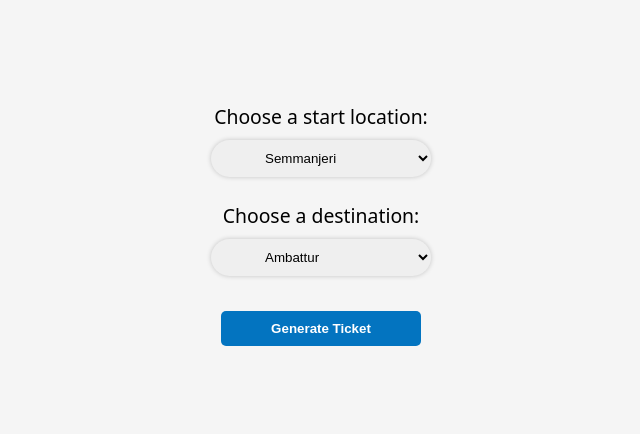
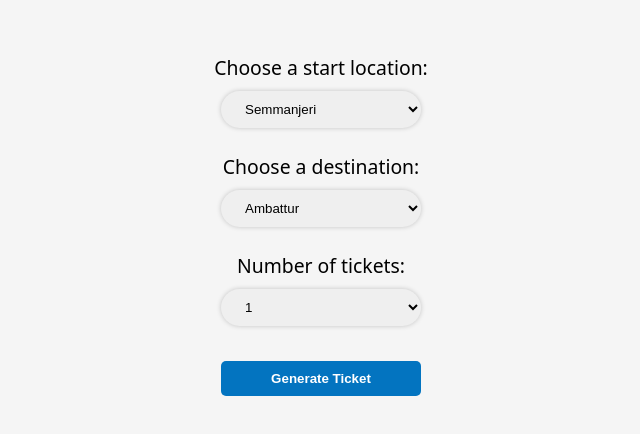
Before and after one commit to pranshuj73/DTIProject, a plain HTML site: page index.html in a window 1280 px wide. Shown: the part 168-602 px from the top of the page, without its empty margins (319-959 px from the left). Drawn offline with Linux system fonts and the light colour scheme.

Commit message:
tiicket quantity

```diff
--- a/index.html
+++ b/index.html
@@ -70,6 +70,15 @@
       <option value="west_mambalam">West Mambalam</option>
     </select>
 
+    <label class="dropdown-label mt-1" for="quantity">Number of tickets:</label>
+    <select class="dropdown" name="quantity" id="quantity">
+      <option value="1">1</option>
+      <option value="2">2</option>
+      <option value="3">3</option>
+      <option value="4">4</option>
+      <option value="5">5</option>
+    </select>
+
     <button class="btn mt-2" id="generateBtn" onclick="generateTicket()">Generate Ticket</button>
   </div>
 
--- a/script.js
+++ b/script.js
@@ -19,9 +19,10 @@ function generateTicket() {
   // get data from dropdown menus
   var start = document.getElementById('start').value.replace("_", " ");
   var destination = document.getElementById('destination').value.replace("_", " ");
+  var quantity = document.getElementById('quantity').value;
 
   // add length of start and end location + 20 to get the fixed price
-  var price = start.length + destination.length + 20;
+  var price = (start.length + destination.length + 20) * parseInt(quantity);
 
   // get ticket elements || use this to generate my ticket form finally
   var ticketStart = document.getElementById('ticket-start');
--- a/style.css
+++ b/style.css
@@ -33,7 +33,8 @@ html, body {
 }
 
 .dropdown {
-  padding: 10px 50px;
+  min-width: 200px;
+  padding: 10px 20px;
   margin: 5px;
   border: none;
   box-shadow: 0 0 5px rgba(0, 0, 0, 0.2);
```
